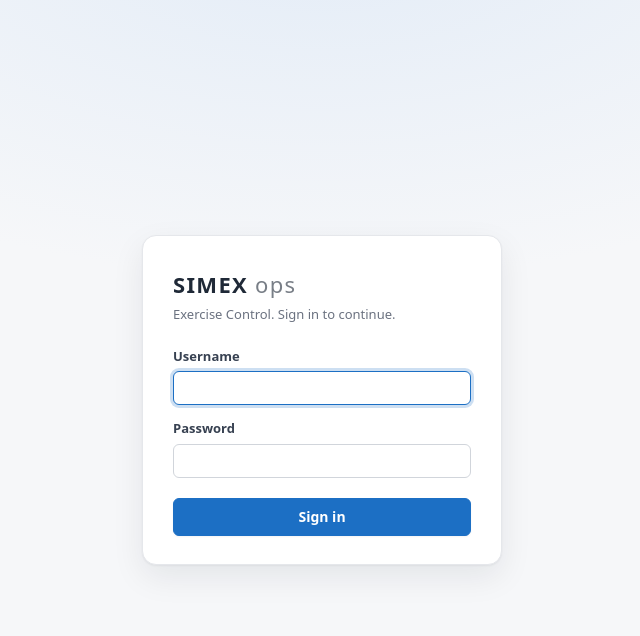
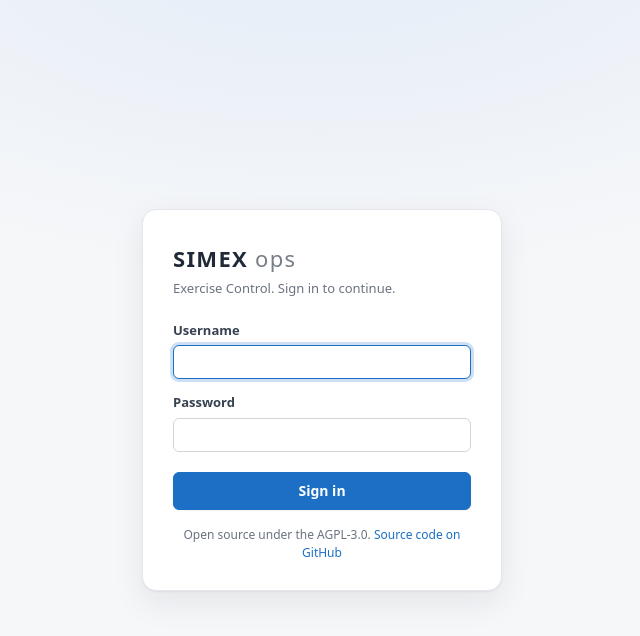
Before and after one commit to joshuaberetta/simex-ops, a Django app: page /login/ in a window 1280 px wide. Shown: the top 636 px of the page, without its empty margins (318-958 px from the left). Run offline with Django 5.2, Linux system fonts and the light colour scheme.

Commit message:
Licence: AGPL-3.0; every page of ops and SIMEX Mail (sign-in pages included) links to the source code on GitHub (SOURCE_URL); READMEs brought up to date (delivery channel default, deployment, the features since, environment, layout)
Co-Authored-By: Claude Opus 5.5 <noreply@anthropic.com>

```diff
--- a/web/ops/context.py
+++ b/web/ops/context.py
@@ -7,6 +7,10 @@ from django.utils import timezone
 from . import conf, mailer
 from .access import is_excon, participant_of
 from .models import Inject, Mail, Response
+
+
+def source(request):
+    return {"SOURCE_URL": settings.SOURCE_URL}
 
 
 def status(request):
--- a/web/ops/static/ops/app.css
+++ b/web/ops/static/ops/app.css
@@ -164,6 +164,8 @@ body.login { display: grid; place-items: center; min-height: 100vh; padding: 20p
 .login-head { margin-bottom: 22px; }
 .login-head .brand.big { margin-bottom: 4px; }
 .login-head p { margin: 0; font-size: 13px; }
+.login-foot { margin: 16px 0 0; font-size: 12px; color: var(--muted); text-align: center; }
+.foot { padding: 0 24px 24px; font-size: 12px; color: var(--muted); }
 .loginbox label { display: block; margin-bottom: 14px; font-size: 13px; font-weight: 600; color: #374151; }
 .loginbox input { display: block; width: 100%; margin-top: 5px; min-height: 38px; }
 .loginbox .btn { width: 100%; min-height: 38px; margin-top: 6px; }
--- a/web/ops/static/ops/mail-login.css
+++ b/web/ops/static/ops/mail-login.css
@@ -55,6 +55,7 @@ button { font: inherit; }
 .sl-foot { width: 1040px; max-width: calc(100% - 32px); display: flex; justify-content: space-between; padding: 12px 8px 0; font-size: 12px;
   color: var(--ink2); }
 .sl-foot-links { display: flex; gap: 32px; }
+.sl-foot-links a { color: inherit; }
 
 /* two steps (script on); without script both fields show on one page */
 .js .sl-card[data-step="username"] .sl-only-password,
--- a/web/ops/static/ops/mail.css
+++ b/web/ops/static/ops/mail.css
@@ -60,6 +60,7 @@ button { font: inherit; color: inherit; }
 .gm-flabel { flex: 1; }
 .gm-count { font-size: 12px; font-weight: 700; }
 .gm-side-foot { margin-top: auto; padding: 16px 8px; color: var(--muted); font-size: 12px; }
+.gm-source { margin-top: 6px; }
 .gm-side-team { display: flex; align-items: center; gap: 8px; font-size: 13px; color: var(--ink2); }
 .gm-main { flex: 1; min-width: 0; background: var(--white); border-radius: 16px; margin: 0 16px 16px 0; overflow-y: auto;
   position: relative; }
--- a/web/ops/templates/ops/base.html
+++ b/web/ops/templates/ops/base.html
@@ -62,6 +62,7 @@
   {% for m in messages %}<div class="flash {% if m.tags == 'success' %}ok{% elif m.tags == 'warning' %}warn{% elif m.tags == 'error' %}error{% else %}ok{% endif %}">{{ m }}</div>{% endfor %}
   {% block body %}{% endblock %}
 </main>
+<footer class="foot">SIMEX ops is open source under the AGPL-3.0. <a href="{{ SOURCE_URL }}" target="_blank" rel="noopener">Source code on GitHub</a></footer>
 {% if excon %}<aside class="notices" id="notices" aria-label="Notifications" hidden>
   <div class="nt-head">
     <b>Notifications</b>
--- a/web/ops/templates/ops/login.html
+++ b/web/ops/templates/ops/login.html
@@ -14,6 +14,7 @@
   <label>Username <input name="username" autocomplete="username" autofocus required autocapitalize="none"></label>
   <label>Password <input name="password" type="password" autocomplete="current-password" required></label>
   <button class="btn primary">Sign in</button>
+  <p class="login-foot">Open source under the AGPL-3.0. <a href="{{ SOURCE_URL }}" target="_blank" rel="noopener">Source code on GitHub</a></p>
 </form>
 </body>
 </html>
--- a/web/ops/templates/ops/mail/base.html
+++ b/web/ops/templates/ops/mail/base.html
@@ -117,6 +117,7 @@
     <div class="gm-side-foot">
       <div class="gm-side-team">{% icon "label" 18 %} {% if v.leader_box %}{{ team.name }} · team leader{% elif v.member_box %}{{ v.owner.name }} · {{ team.name }}{% else %}{{ team.name }}{% endif %}</div>
       <p>Exercise mail for the UNDAC SIMEX. Not a real emergency. <a href="{{ base }}/help/" class="gm-link">How to use SIMEX Mail</a></p>
+      <p class="gm-source">Open source (AGPL-3.0). <a href="{{ SOURCE_URL }}" class="gm-link" target="_blank" rel="noopener">Source code</a></p>
     </div>
   </nav>{% endblock %}
   <main class="gm-main">
--- a/web/ops/templates/ops/mail/login.html
+++ b/web/ops/templates/ops/mail/login.html
@@ -61,7 +61,7 @@
 </main>
 <footer class="sl-foot">
   <span>English (United Kingdom)</span>
-  <span class="sl-foot-links"><span>Help</span><span>Privacy</span><span>Terms</span></span>
+  <span class="sl-foot-links"><a href="{{ SOURCE_URL }}" target="_blank" rel="noopener" title="SIMEX Mail is open source under the AGPL-3.0">Source code</a><span>Help</span><span>Privacy</span><span>Terms</span></span>
 </footer>
 <script>
 (function () {
--- a/web/simex/settings.py
+++ b/web/simex/settings.py
@@ -46,6 +46,9 @@ MAILER = env("MAILER", "resend" if RESEND_API_KEY else "log")
 RESEND_MIN_INTERVAL = float(env("RESEND_MIN_INTERVAL", "0.6"))
 TICK_SECONDS = float(env("TICK_SECONDS", "10"))
 
+# The source code (AGPL-3.0, which asks that network users are offered it), linked in the app's footers.
+SOURCE_URL = env("SOURCE_URL", "https://github.com/joshuaberetta/simex-ops")
+
 # Push notifications for new SIMEX Mail (optional, ops/push.py): a VAPID key pair, made with
 # `manage.py vapid_keys`. Only the private key is set; the public key is derived from it.
 VAPID_PRIVATE_KEY = env("VAPID_PRIVATE_KEY")
@@ -93,6 +96,7 @@ TEMPLATES = [{
         "django.contrib.auth.context_processors.auth",
         "django.contrib.messages.context_processors.messages",
         "ops.context.status",
+        "ops.context.source",
     ]},
 }]
 WSGI_APPLICATION = "simex.wsgi.application"
```
Also changed, not shown: CLAUDE.md (+1 -1 lines), web/docs/MANUAL.md (+2 -0 lines), web/ops/tests/test_ops.py (+9 -0 lines), README.md, web/README.md, 1 other file.
